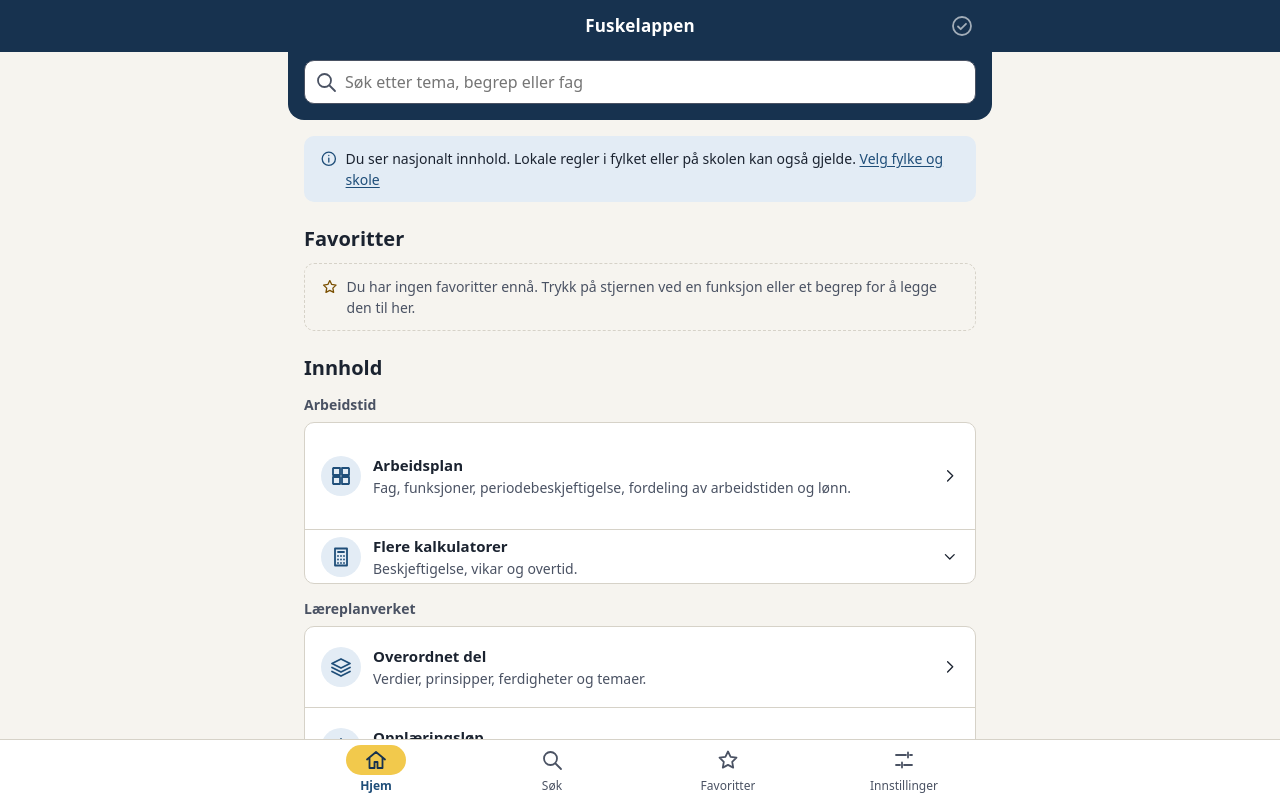
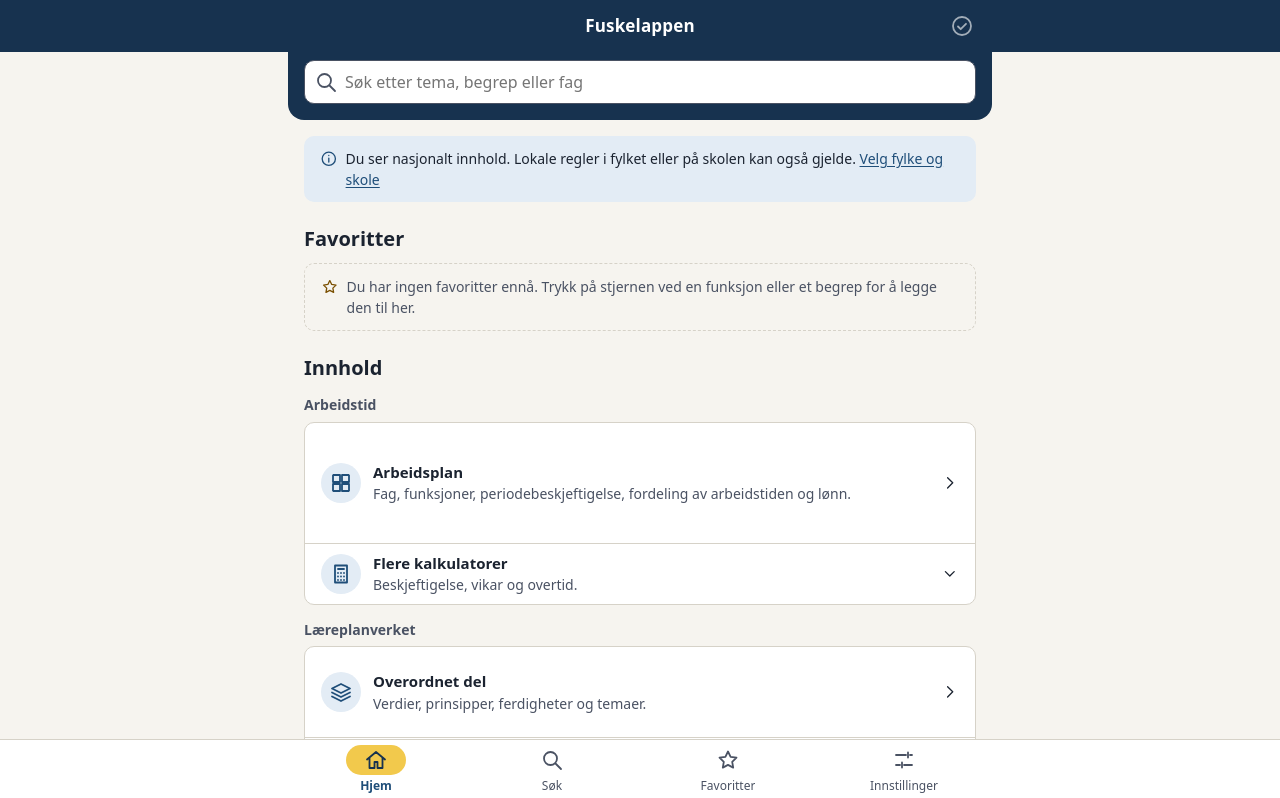
Before and after one commit to larsarnenilssen/fuskelappen, a Preact app: page / in a window 1280 px wide. Shown: the top 798 px of the page. Built offline with nearby package versions, Linux system fonts and the light colour scheme.

Commit message:
Forsiden: boksene får høyde etter tekstlinjene (to, tre i Arbeidsplan og én i Flere), 2/3 + 1/3 = to bokser
Co-Authored-By: Claude Opus 5.5 <noreply@anthropic.com>
Claude-Session: https://claude.ai/code/session_01KHcYYMMVYSs8c2mZkxofYq

```diff
--- a/src/styles/base.css
+++ b/src/styles/base.css
@@ -2950,18 +2950,13 @@ p.fagkort-tittel {
 }
 
 /* Kategorioverskriftene er roligere: ikke store bokstaver. */
-/* Like høye bokser på forsiden (eier 02.10.2026). Arbeidsplan og «Flere kalkulatorer» er til sammen like høye som
-   to andre bokser, fordelt 2/3 og 1/3. Høyden er en minstehøyde i rem, så boksene vokser med større tekst i stedet
-   for å klippe den. Undertekstene er korte nok til to linjer på vanlige telefoner, og undertittelen i «Flere» står
-   på én linje, så boksen får plass i sin tredjedel. */
+/* Like høye bokser på forsiden (eier 02.10.2026). Undertekstene har plass til to linjer i vanlige bokser, tre i
+   Arbeidsplan og én i «Flere kalkulatorer». Arbeidsplan og «Flere» er til sammen like høye som to vanlige bokser,
+   fordelt 2/3 og 1/3. Høyden er en minstehøyde i rem, så boksene vokser med større tekst i stedet for å klippe den.
+   5,625rem er tittel og to linjer undertekst; da får Arbeidsplan (7,5rem) plass til tre linjer og «Flere» (3,75rem)
+   til én. */
 .forside .kategori {
-  --modul-hoyde: 6rem;
-}
-
-@media (min-width: 40rem) {
-  .forside .kategori {
-    --modul-hoyde: 5rem;
-  }
+  --modul-hoyde: 5.625rem;
 }
 
 .forside .kategori > .liste > li > .listelenke {
```
